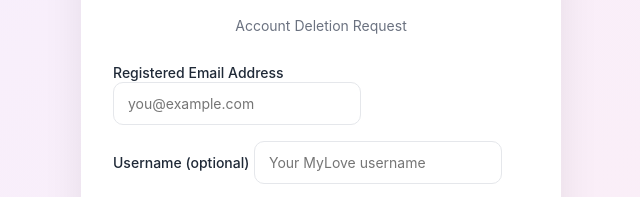
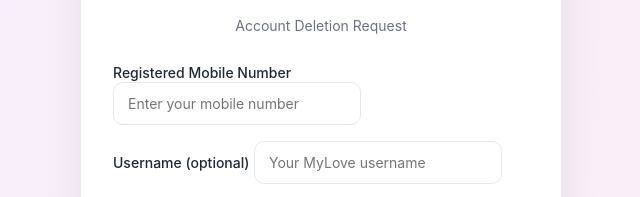
Before and after one commit to SSaratchandraRaju-11/MyLove-account-deletion, a plain HTML site: page index.html in a window 1280 px wide. Shown: the part 148-345 px from the top of the page, 319-959 px from the left. Drawn offline with Linux system fonts and the light colour scheme.

Commit message:
Update index.html

```diff
--- a/index.html
+++ b/index.html
@@ -149,8 +149,8 @@
 
     <form>
       <div>
-        <label for="email">Registered Email Address</label>
-        <input type="email" id="email" placeholder="you@example.com" required />
+        <label for="mobile">Registered Mobile Number</label>
+        <input type="tel" id="mobile" placeholder="Enter your mobile number" pattern="[0-9]{10}" required />
       </div>
 
       <div>
```
